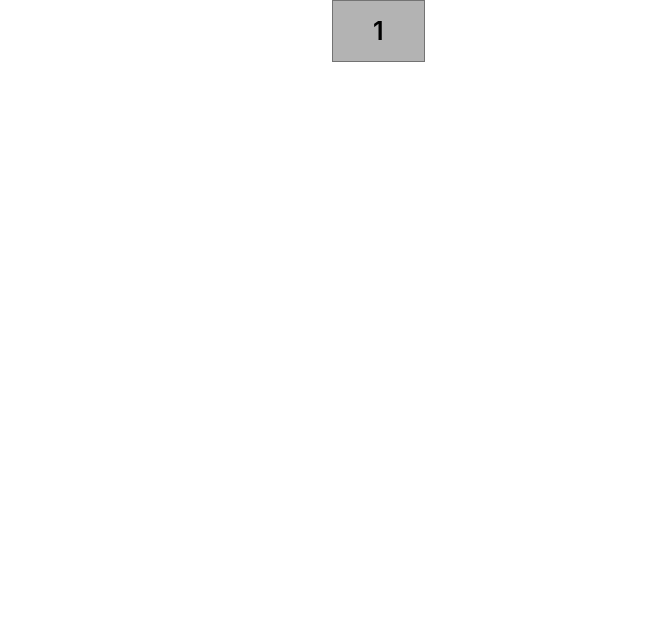
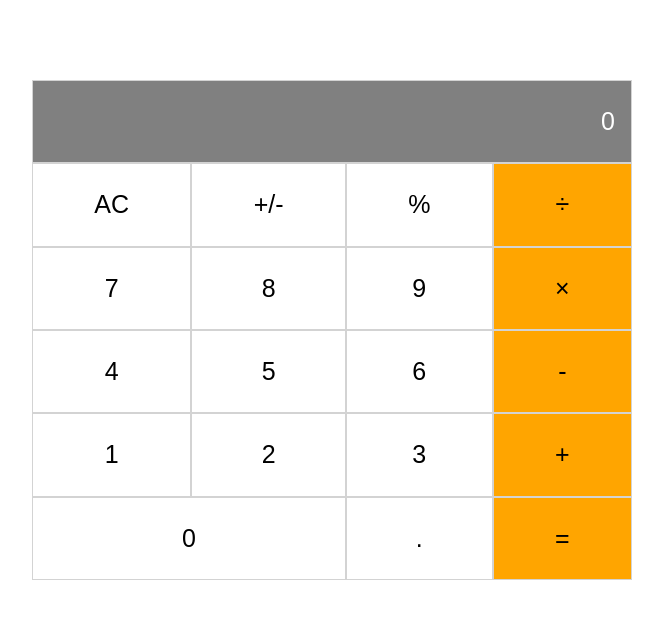
Before and after one commit to MarcoAurelioAntonio/Math-Magicians, a React (Create React App) app: page / in a window 1280 px wide. Shown: the top 618 px of the page, without its empty margins (308-971 px from the left). Built offline with nearby package versions, Linux system fonts and the light colour scheme.

Commit message:
Create UI of calculator

```diff
--- a/src/App.js
+++ b/src/App.js
@@ -1,13 +1,15 @@
+import './App.css';
 import React from 'react';
-import './App.css';
-import Number from './components/UI/Calculator';
+import Calculator from './components/UI/Calculator';
 
-function App() {
-  return (
-    <div className="App">
-      <Number number={1} />
-    </div>
-  );
+class App extends React.PureComponent {
+  render() {
+    return (
+      <div className="App">
+        <Calculator />
+      </div>
+    );
+  }
 }
 
 export default App;
--- a/src/components/UI/Calculator.css
+++ /dev/null
@@ -1,8 +0,0 @@
-.number {
-  padding: 15px 40px;
-  font-size: 25px;
-  font-weight: 600;
-  background-color: #b3b3b3;
-  border: 1px solid #737373;
-  position: absolute; /* delete after */
-}
--- a/src/components/UI/Calculator.js
+++ b/src/components/UI/Calculator.js
@@ -1,12 +1,42 @@
-import PropTypes from 'prop-types';
-import './Calculator.css';
+import React from 'react';
 
-function Number({ number }) {
-  return <span className="number">{number}</span>;
+class Calculator extends React.PureComponent {
+  render() {
+    // Change code below this line
+    return (
+      <section>
+        <div className="calculator">
+          <input className="in" value="0" />
+
+          {/* operators */}
+          <button className="di y" type="button">÷</button>
+          <button className="mu y" type="button">&times;</button>
+          <button className="mi y" type="button">-</button>
+          <button className="pl y" type="button">+</button>
+          <button className="eq y" type="button">=</button>
+
+          {/* methods */}
+          <button className="ac a" type="button">AC</button>
+          <button className="pm a" type="button">+/-</button>
+          <button className="pc a" type="button">%</button>
+
+          {/* numbers */}
+          <button className="n9 a" type="button">9</button>
+          <button className="n8 a" type="button">8</button>
+          <button className="n7 a" type="button">7</button>
+          <button className="n6 a" type="button">6</button>
+          <button className="n5 a" type="button">5</button>
+          <button className="n4 a" type="button">4</button>
+          <button className="n3 a" type="button">3</button>
+          <button className="n2 a" type="button">2</button>
+          <button className="n1 a" type="button">1</button>
+          <button className="n0 a" type="button">0</button>
+          <button className="do a" type="button">.</button>
+        </div>
+      </section>
+    );
+    // Change code above this line
+  }
 }
 
-Number.propTypes = {
-  number: PropTypes.number.isRequired,
-};
-
-export default Number;
+export default Calculator;
--- a/src/index.css
+++ b/src/index.css
@@ -1,27 +1,124 @@
-body {
-  margin: 0;
-  font-family:
-    -apple-system,
-    BlinkMacSystemFont,
-    'Segoe UI',
-    'Roboto',
-    'Oxygen',
-    'Ubuntu',
-    'Cantarell',
-    'Fira Sans',
-    'Droid Sans',
-    'Helvetica Neue',
-    sans-serif;
-  -webkit-font-smoothing: antialiased;
-  -moz-osx-font-smoothing: grayscale;
+:root {
+  --g1: grey;
+  --g2: white;
+  --g3: #d3d3d3;
+  --oran: orange;
 }
 
-code {
-  font-family:
-    source-code-pro,
-    Menlo,
-    Monaco,
-    Consolas,
-    'Courier New',
-    monospace;
+.calculator {
+  width: 600px;
+  margin: auto;
+  height: 500px;
+  display: grid;
+  grid-template-areas:
+    "in in in in"
+    "ac pm pc di"
+    "n7 n8 n9 mu"
+    "n4 n5 n6 mi"
+    "n1 n2 n3 pl"
+    "n0 n0 do eq";
+  margin-top: 80px;
 }
+
+.in {
+  display: flex;
+  font-size: 25px;
+  text-align: right;
+  grid-area: in;
+  color: white;
+  min-height: 20px;
+  line-height: 15px;
+  align-items: center;
+  padding-right: 1rem;
+  justify-content: flex-end;
+  background-color: var(--g1);
+  border: 1px solid var(--g3);
+}
+
+.pm {
+  grid-area: pm;
+}
+
+.ac {
+  grid-area: ac;
+}
+
+.pc {
+  grid-area: pc;
+}
+
+.di {
+  grid-area: di;
+}
+
+.mu {
+  grid-area: mu;
+}
+
+.mi {
+  grid-area: mi;
+}
+
+.pl {
+  grid-area: pl;
+}
+
+.eq {
+  grid-area: eq;
+}
+
+.n9 {
+  grid-area: n9;
+}
+
+.n8 {
+  grid-area: n8;
+}
+
+.n7 {
+  grid-area: n7;
+}
+
+.n6 {
+  grid-area: n6;
+}
+
+.n5 {
+  grid-area: n5;
+}
+
+.n4 {
+  grid-area: n4;
+}
+
+.n3 {
+  grid-area: n3;
+}
+
+.n2 {
+  grid-area: n2;
+}
+
+.n1 {
+  grid-area: n1;
+}
+
+.n0 {
+  grid-area: n0;
+}
+
+.do {
+  grid-area: do;
+}
+
+.a {
+  background-color: var(--g2);
+  border: 0.5px solid var(--g3);
+  font-size: 25px;
+}
+
+.y {
+  border: 0.5px solid var(--g3);
+  background-color: var(--oran);
+  font-size: 25px;
+}
```
